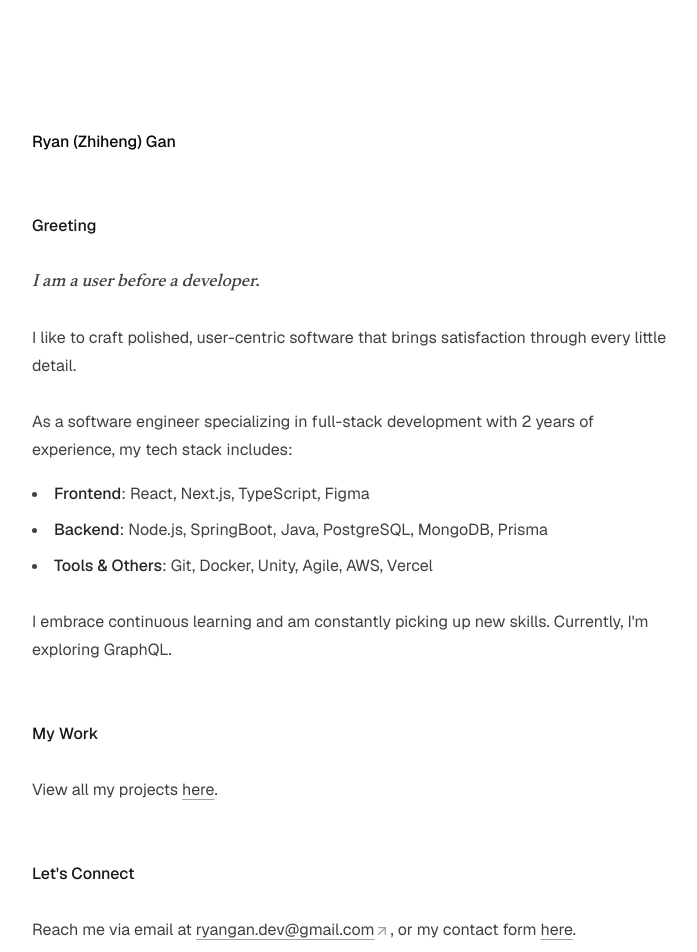
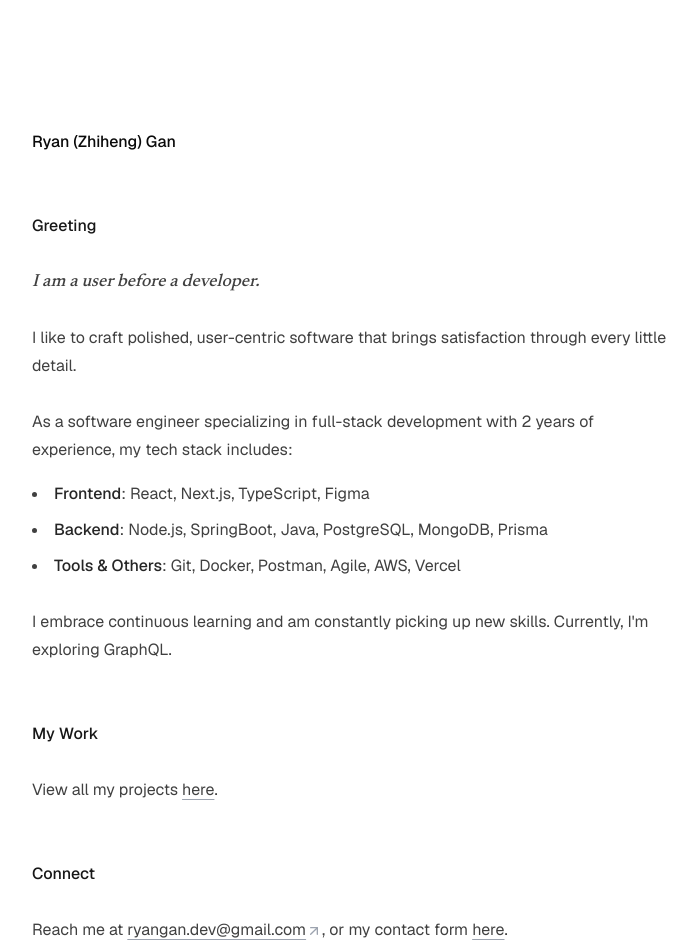
Before and after one commit to ryangandev/ryangan-portfolio, a Next.js app: page / in a window 1280 px wide. Shown: the top 952 px of the page, without its empty margins (286-983 px from the left). Built offline with nearby package versions, Linux system fonts and the light colour scheme.

Commit message:
chore: typo

```diff
--- a/package.json
+++ b/package.json
@@ -21,7 +21,7 @@
     "class-variance-authority": "^0.7.0",
     "clsx": "^2.1.1",
     "date-fns": "^4.1.0",
-    "framer-motion": "^11.5.4",
+    "framer-motion": "^11.5.5",
     "geist": "^1.3.1",
     "gray-matter": "^4.0.3",
     "next": "^14.2.12",
--- a/src/app/(home)/page.tsx
+++ b/src/app/(home)/page.tsx
@@ -32,7 +32,7 @@ export default function Home() {
         </li>
         <li>
           <span className="color-level-2 font-medium">Tools & Others</span>:
-          Git, Docker, Unity, Agile, AWS, Vercel
+          Git, Docker, Postman, Agile, AWS, Vercel
         </li>
       </ul>
       <p>
@@ -46,9 +46,9 @@ export default function Home() {
         .
       </p>
 
-      <h2>Let&apos;s Connect</h2>
+      <h2>Connect</h2>
       <p>
-        Reach me via email at{' '}
+        Reach me at{' '}
         <AnimatedLink href="mailto:ryangan.dev@gmail.com" isExternal>
           ryangan.dev@gmail.com
         </AnimatedLink>
```
Also changed, not shown: 1 other file (tests, documents, lock files or other folders).
